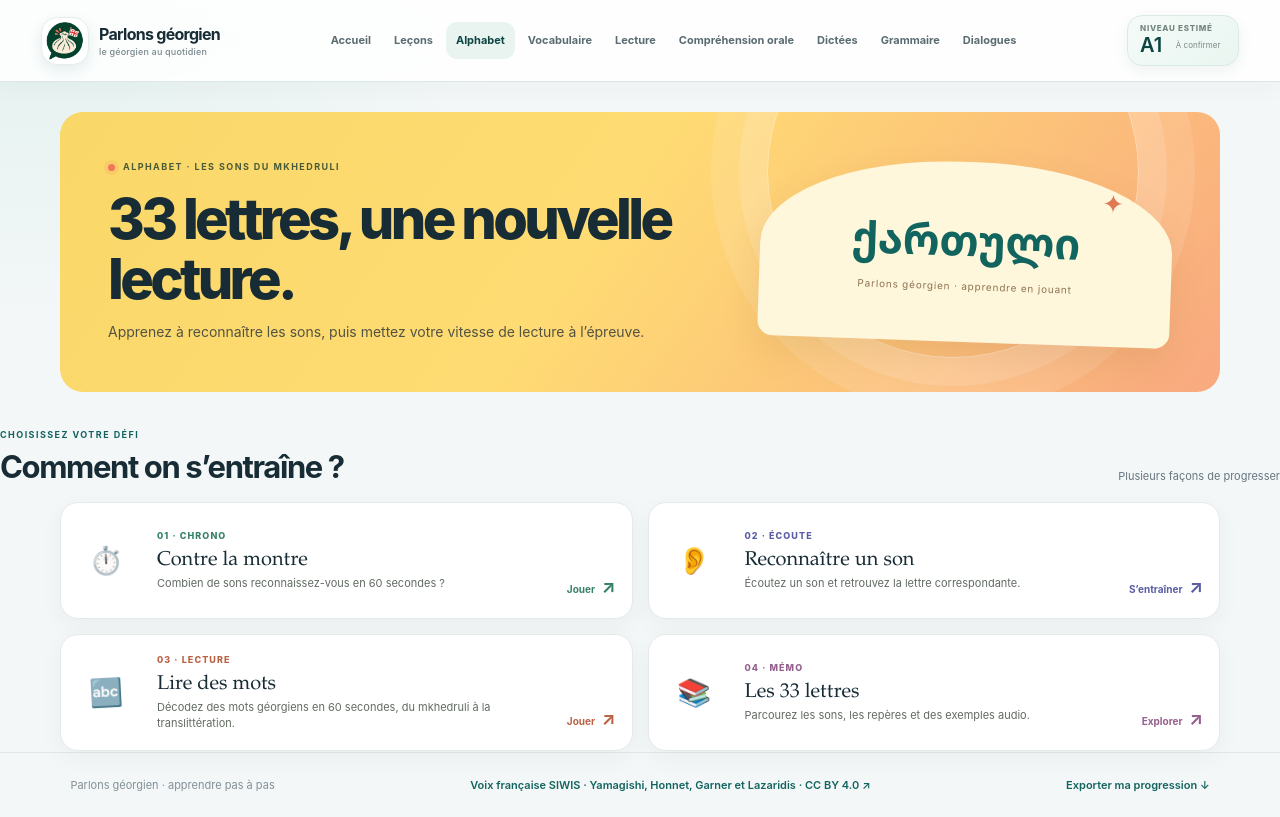
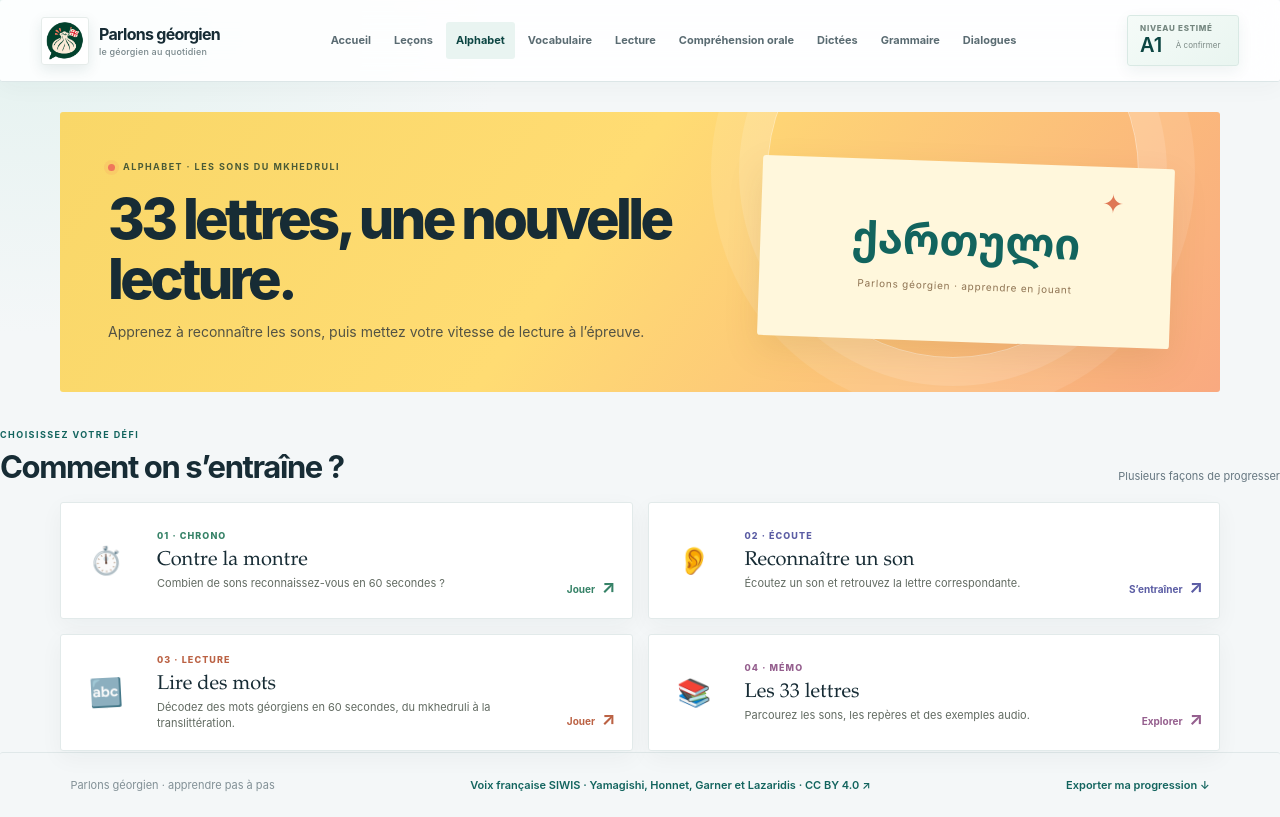
Before and after one commit to apachot/parlons-georgien, a Flask app: page /alphabet in a window 1280 px wide. Run offline with Flask 3, Linux system fonts and the light colour scheme.

Commit message:
Use sharper corners across the site

```diff
--- a/app/static/modern.css
+++ b/app/static/modern.css
@@ -356,3 +356,8 @@ footer a { color: var(--green); }
 @media (prefers-reduced-motion: reduce) {
   *, *::before, *::after { scroll-behavior: auto !important; animation-duration: .01ms !important; animation-iteration-count: 1 !important; transition-duration: .01ms !important; }
 }
+
+/* Sharper geometry: keep only the intentional decorative circles round. */
+body :not(.sun):not(.course-catalog-mark):not(.dot) {
+  border-radius: 3px !important;
+}
--- a/app/templates/base.html
+++ b/app/templates/base.html
@@ -6,7 +6,7 @@
   <title>{% block title %}Parlons géorgien — apprendre le géorgien{% endblock %}</title>
   <link rel="icon" type="image/png" href="{{ url_for('static', filename='parlons-georgien-logo.png') }}">
   <link rel="stylesheet" href="{{ url_for('static', filename='style.css') }}?v=modern-v1">
-  <link rel="stylesheet" href="{{ url_for('static', filename='modern.css') }}?v=1">
+  <link rel="stylesheet" href="{{ url_for('static', filename='modern.css') }}?v=2">
   {% block page_styles %}{% endblock %}
 </head>
 <body>
```
